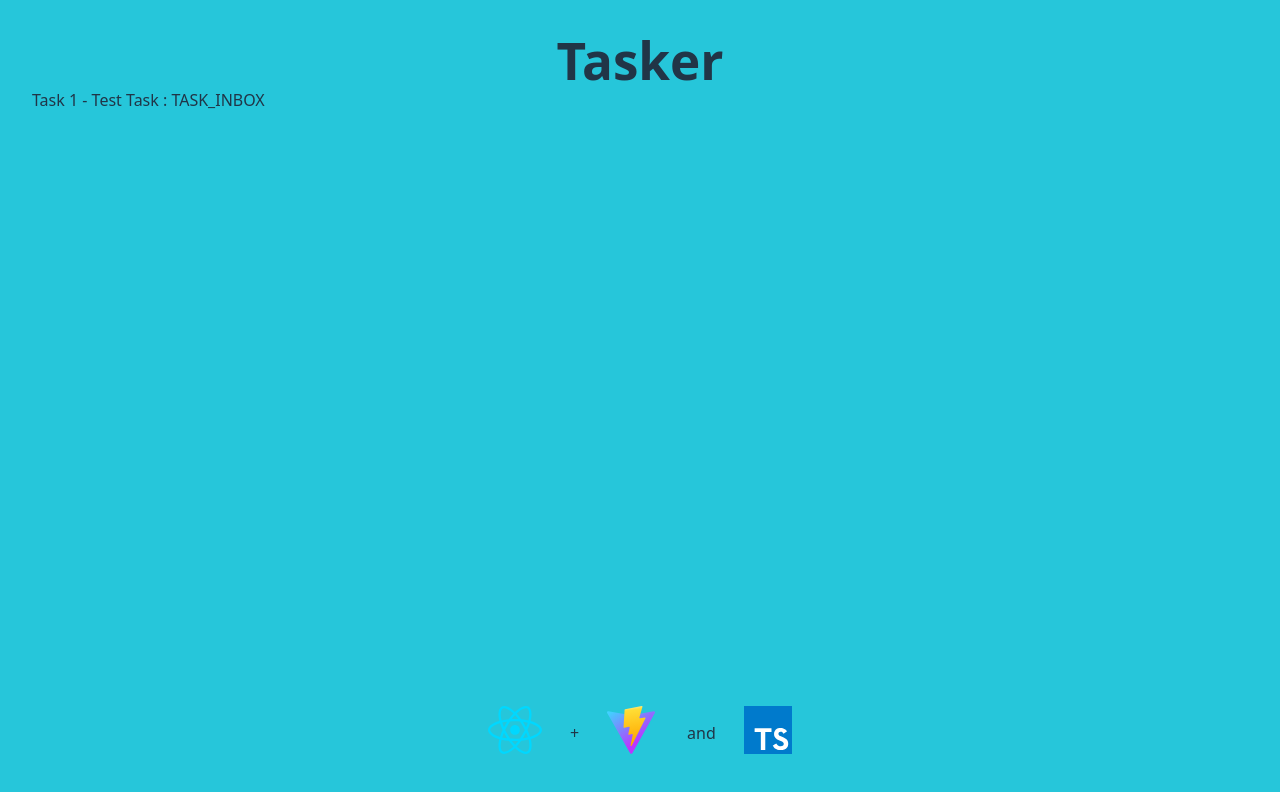
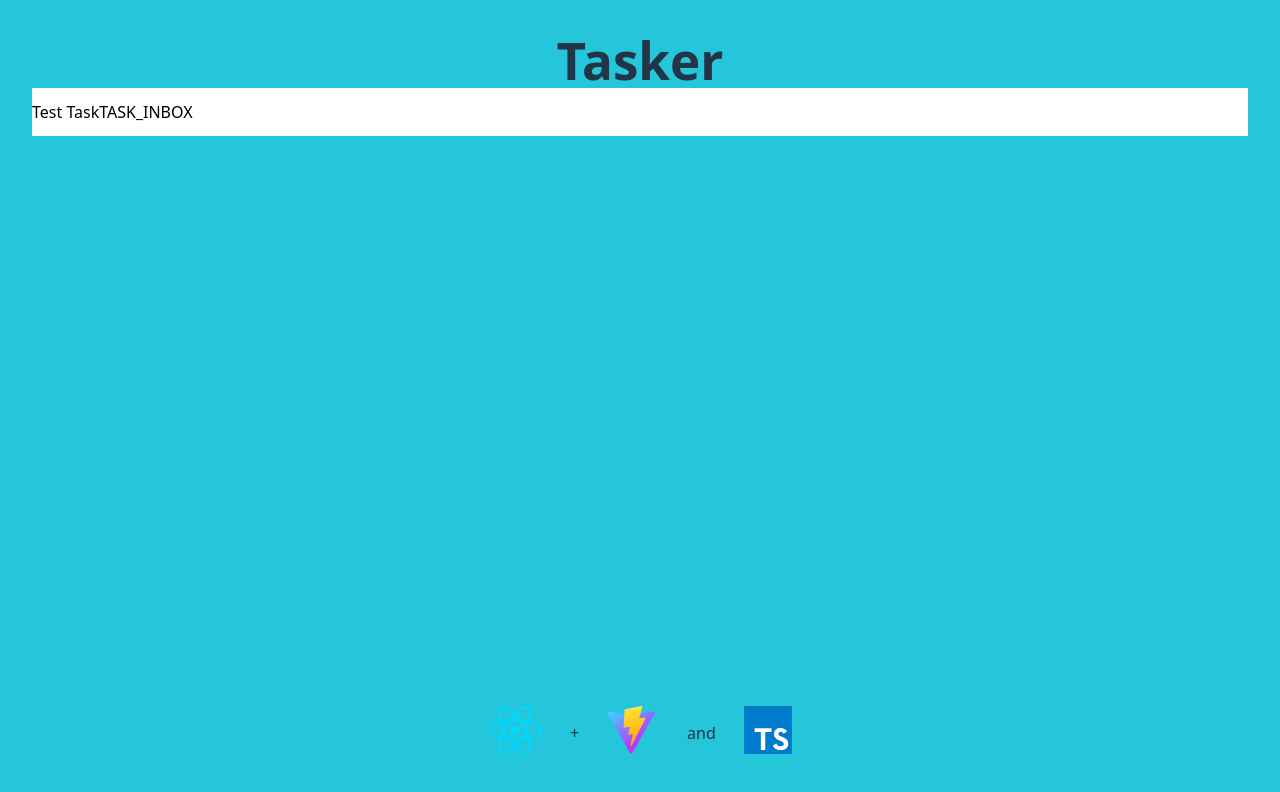
Before and after one commit to jeffnyman/tasker, a React (Vite) app: page / in a window 1280 px wide. Shown: the top 792 px of the page. Built offline with nearby package versions, Linux system fonts and the light colour scheme.

Commit message:
Update Task component appearance.

```diff
--- a/src/components/Task.tsx
+++ b/src/components/Task.tsx
@@ -27,8 +27,16 @@ presentation logic.
 
 export default function Task({ task: { id, title, state } }: TaskProps) {
   return (
-    <div>
-      Task {id} - {title} : {state}
+    <div className="list-item">
+      <label htmlFor={`title-${id}`} aria-label={title}>
+        <input
+          id={`title-${id}`}
+          name="title"
+          type="text"
+          value={title + state}
+          readOnly={true}
+        ></input>
+      </label>
     </div>
   );
 }
--- a/src/index.css
+++ b/src/index.css
@@ -103,6 +103,37 @@ em strong {
   font-style: italic;
 }
 
+input[type="text"] {
+  padding: 0.75rem 0;
+  font: inherit;
+  border: none;
+  outline: none;
+}
+
+.list-item {
+  display: flex;
+  flex-wrap: wrap;
+  height: 3rem;
+  width: 100%;
+  background-color: #fff;
+}
+
+.list-item .title {
+  overflow: hidden;
+  text-overflow: ellipsis;
+  white-space: nowrap;
+  flex: 1;
+}
+
+.list-item input[type="text"] {
+  background: transparent;
+  width: 100%;
+}
+
+.list-item:hover {
+  background-image: linear-gradient(to bottom, #e5f9f7 0%, #f0fffd 100%);
+}
+
 @media (prefers-color-scheme: light) {
   :root {
     color: #213547;
```
